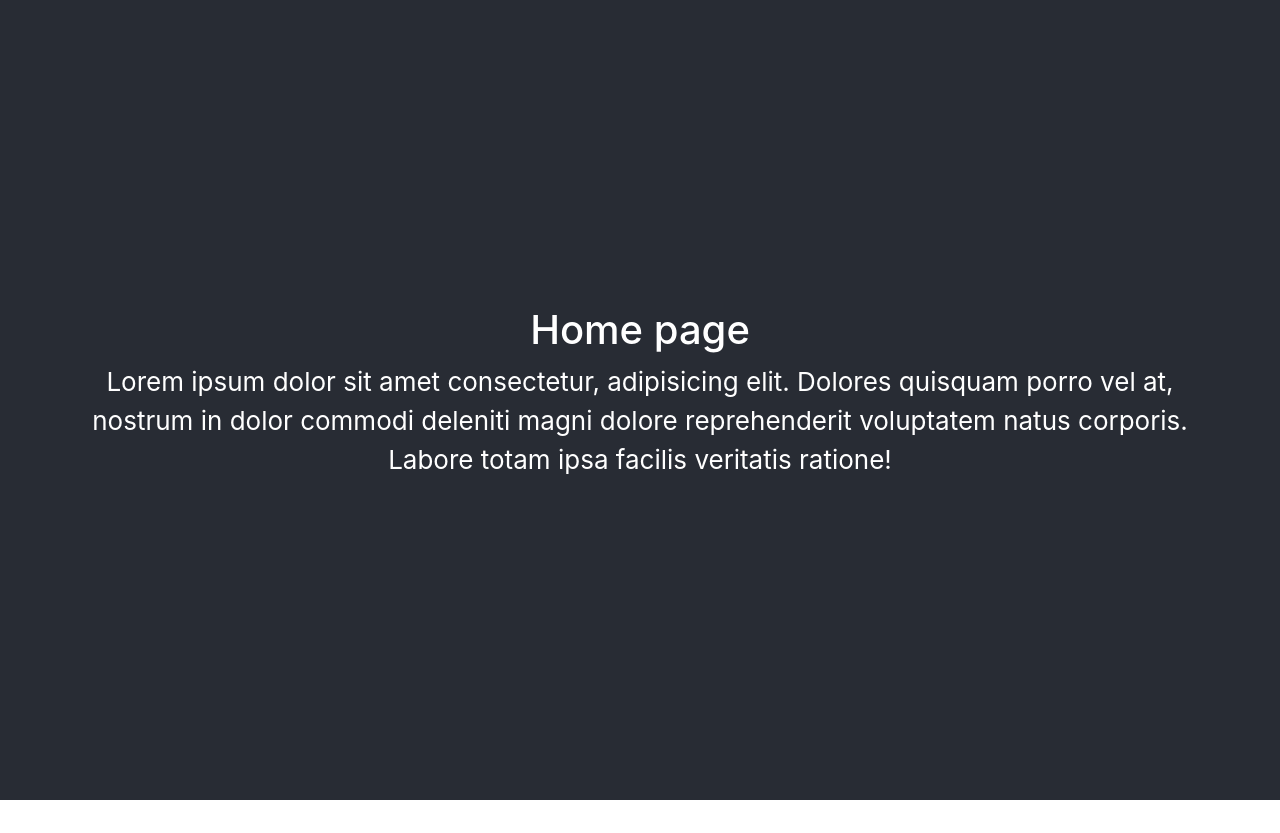
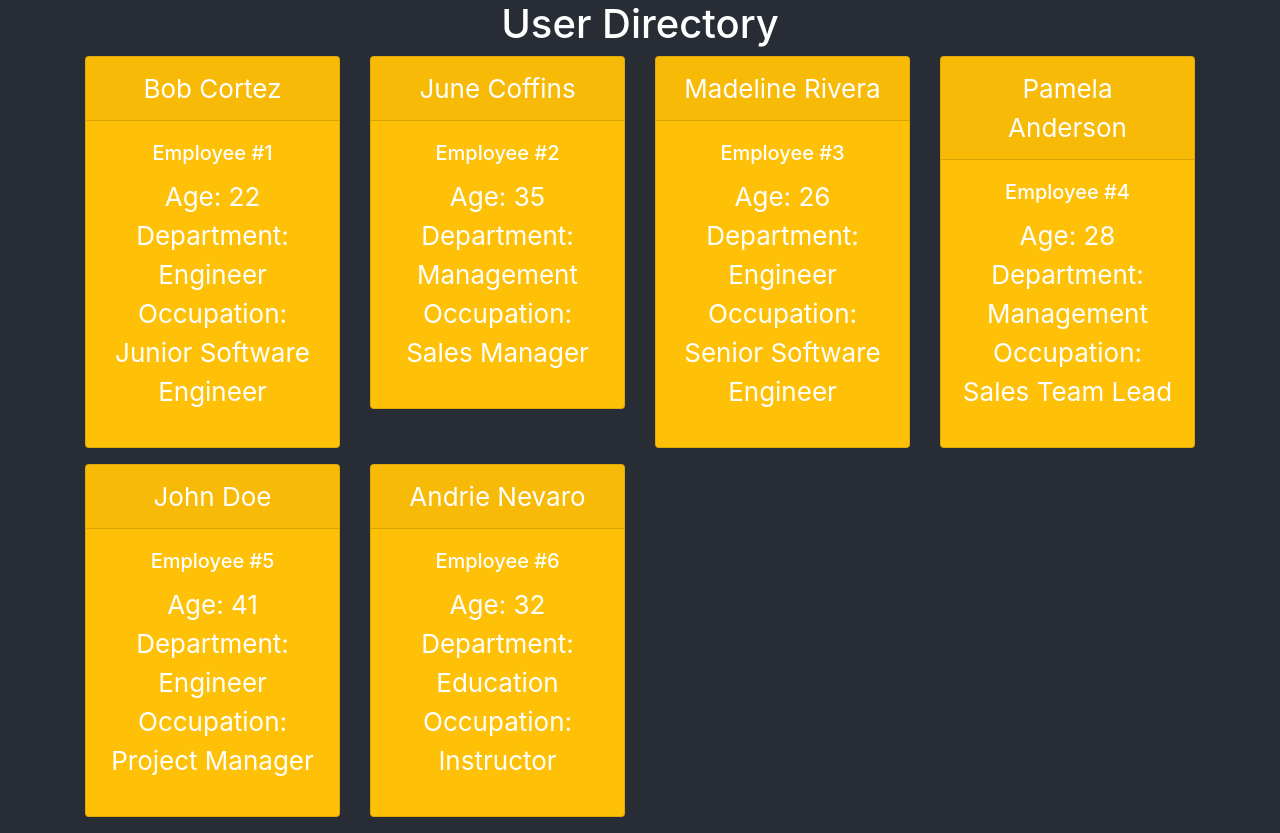
Before and after one commit to Kooki-eByte/React-User-Directory, a React (Create React App) app in the folder user-directory/: page / in a window 1280 px wide. Before the commit the page ends 800 px from the top, so only its background shows below. Built offline with nearby package versions, Linux system fonts and the light colour scheme.

Commit message:
Added more feature to home page to give it the information from the json files

```diff
--- a/user-directory/src/App.js
+++ b/user-directory/src/App.js
@@ -4,7 +4,7 @@ import "./App.css";
 import Home from "./pages/Home";
 
 /*
-TODO - route the paths to the corresponding "pages" (main route calls all of the employees from the json file, )
+TODO - route the paths to the corresponding "pages" (main route calls all of the employees from the json file, a submit calls another component to filter and sort.)
 
 TODO - Sort the table by at least one category (Have a form that listens and calls a component to Sort the array of objects based on category given)
 
--- /dev/null
+++ b/user-directory/src/components/AllEmployees.jsx
@@ -0,0 +1,25 @@
+import React from "react"
+
+export const AllEmployees = (props) => {
+        const {id, firstName, lastName, age, department, work} = props
+        const myStyle = {
+            maxWidth: "20rem"
+        }
+        return (
+            <div className="col col-sm-12 col-md-6 col-lg-3">
+                <div className="card bg-warning mb-3" style={myStyle}>
+                    <div className="card-header">{`${firstName} ${lastName}`}</div>
+                    <div className="card-body">
+                    <h5 className="card-title">{`Employee #${id}`}</h5>
+                    <p className="card-text">
+                        <ul>
+                            <li>{`Age: ${age}`}</li>
+                            <li>{`Department: ${department}`}</li>
+                            <li>{`Occupation: ${work}`}</li>
+                        </ul>
+                    </p>
+                    </div>
+                </div>
+            </div>
+        )
+    }
--- a/user-directory/src/pages/Home.jsx
+++ b/user-directory/src/pages/Home.jsx
@@ -1,10 +1,29 @@
-import React from "react"
+import React from "react";
+import { AllEmployees } from "../components/AllEmployees";
+import Employees from "../seed/randomEmps.json";
+import "./styles.css";
 
 export default function Home() {
     return (
+        // If there is no filter by prop or sort cate then load All Employees normally
         <div className="container" >
-            <h1>Home page</h1>
-            <p>Lorem ipsum dolor sit amet consectetur, adipisicing elit. Dolores quisquam porro vel at, nostrum in dolor commodi deleniti magni dolore reprehenderit voluptatem natus corporis. Labore totam ipsa facilis veritatis ratione!</p>
+            <form >
+
+            </form>
+
+
+            <h1>User Directory</h1>
+            <div className="row">
+                {Employees.map(employee => (
+                    <AllEmployees {...employee}/>
+                ))}
+            </div>
+
         </div>
+
+        // If their is a filter then load based on filter
+
+        // If their is a sort by cate then load based on sort
+
     )
 }
--- /dev/null
+++ b/user-directory/src/pages/styles.css
@@ -0,0 +1,12 @@
+* {
+  margin: 0;
+  padding: 0;
+}
+
+.container {
+  align-items: center;
+}
+
+li {
+  list-style-type: none;
+}
```
Also changed, not shown: user-directory/src/seed/randomEmps.json (renamed from user-directory/src/seed/randomUser.json).
